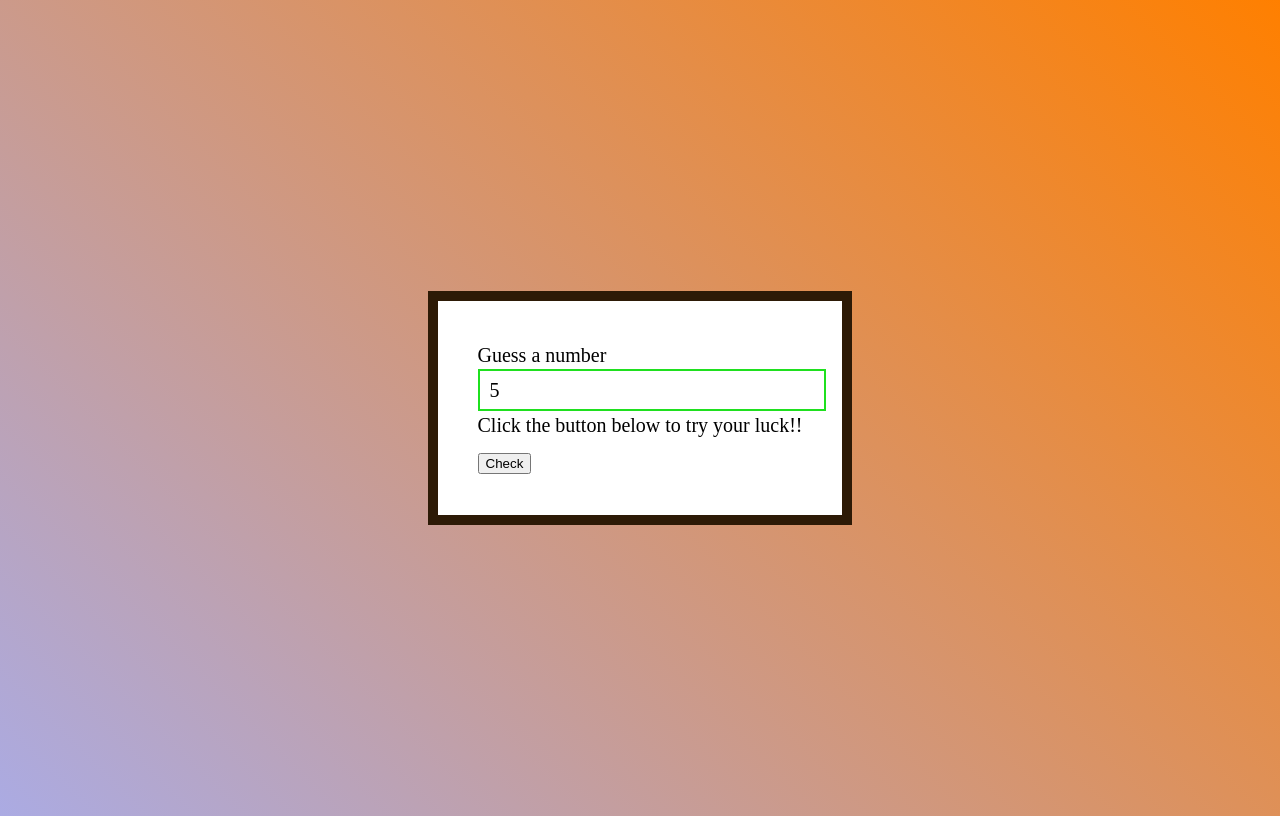
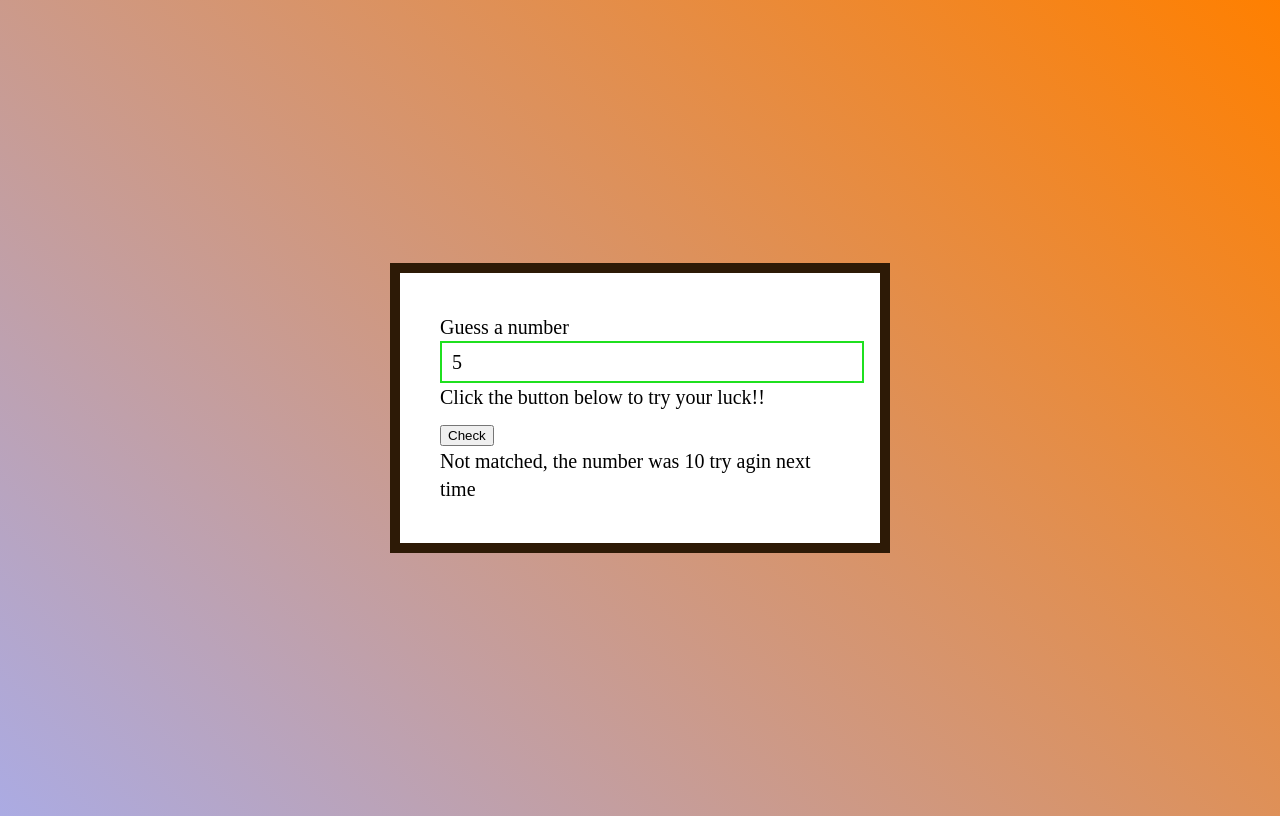
Before and after one commit to michealtal/java-challenge, a plain HTML site: page challenge2/p1.html in a window 1280 px wide. Both pictures are taken after typing "5" into the empty fields and a click on the button "Check". Drawn offline with Linux system fonts and the light colour scheme.

Commit message:
made a little upgrade to chllange 2

```diff
--- a/challenge2/p1.html
+++ b/challenge2/p1.html
@@ -26,6 +26,7 @@
     <input type="number" id="guess" name="guess" min="0" max="10" step="1" maxlength="1" required >
     <p>Click the button below to try your luck!!</p>
     <button onclick="checkGuess()">Check</button>
+    <div id="answer"></div>
     </form>
     <script>
         // Generate a random integer between 1 and 10 (inclusive)
@@ -45,10 +46,12 @@
 
                // Log a message if the guessed number matches the random number
                console.log('Matched');
+               document.getElementById('answer').innerHTML = 'Matched you won'
             }else{
 
                 // Log a message if the guessed number does not match, and also provide the correct number
                     console.log('Not matched, the number was ' + num);
+                    document.getElementById('answer').innerHTML= 'Not matched, the number was ' + num + " " +"try agin next time "
             }
 
 
```
